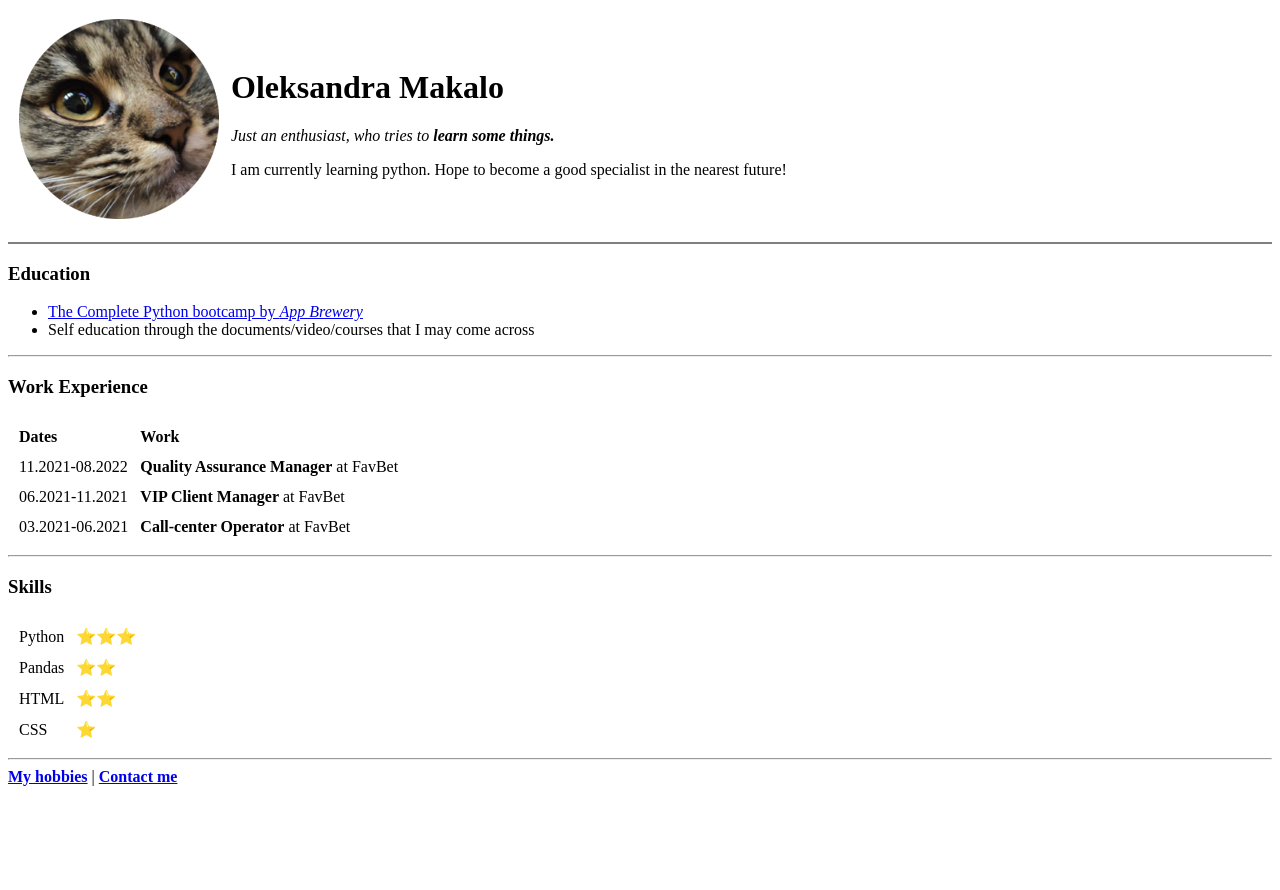
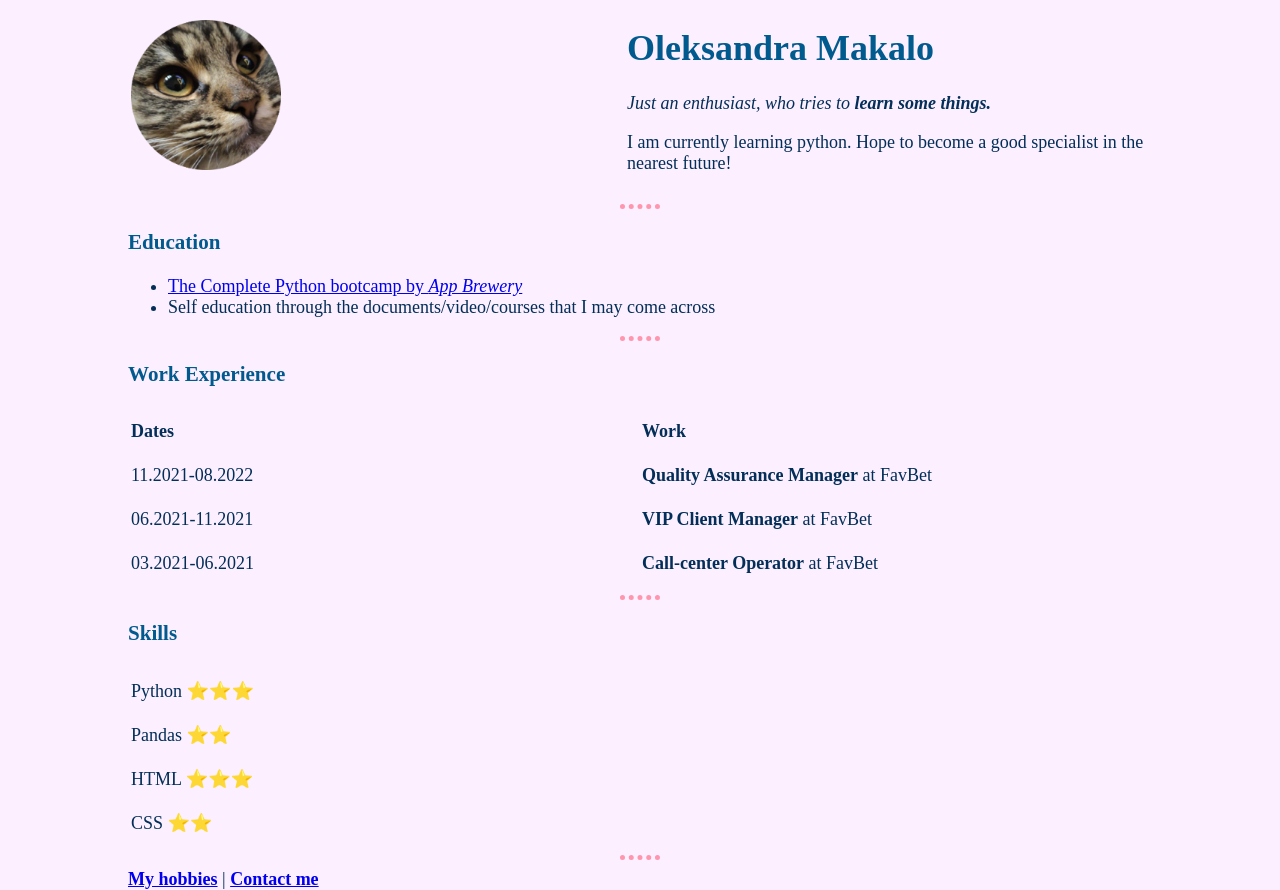
Before and after one commit to iwthu/site, a plain HTML site: page index.html in a window 1280 px wide. Before the commit the page ends 800 px from the top, so only its background shows below. Drawn offline with Linux system fonts and the light colour scheme.

Commit message:
creating and improving some css

```diff
--- /dev/null
+++ b/css/styles.css
@@ -0,0 +1,42 @@
+
+body {
+    background-color: #FCEFFF;
+    font-size: 18px;
+    margin: auto;
+    color: #022E57;
+    width: 80%;
+}
+th, td {
+    height: 40px;
+    margin: auto;
+    width: 10%;
+}
+.skills {
+    text-align: left;
+}
+.work {
+    text-align: left;
+}
+hr {
+    border-style: none;
+    border-top: 5px dotted #FF96AD;
+    width: 4%;
+}
+
+img {
+    height: 150px;
+}
+
+h1 {
+    color: #005A8D;
+}
+
+h3 {
+    color: #005A8D;
+}
+
+::selection {
+    background: #FFF5FD;
+    color: #FF96AD;
+    text-shadow: none;
+}
--- a/index.html
+++ b/index.html
@@ -6,10 +6,11 @@
     <meta name="Cool site!">
     <meta name="description" content="This is Oleksandra's personal site👌">
     <title>Oleksandra's personal site</title>
+    <link rel="stylesheet" href="css/styles.css">
   </head>
 
   <body>
-    <table cellspacing="10">
+    <table>
       <tr>
         <td><img src="me1.png" alt="My profile picture!"></td>
         <td><h1><strong>Oleksandra Makalo</strong></h1>
@@ -22,7 +23,7 @@
       </tr>
     </table>
 
-    <hr size="2" noshade>
+    <hr>
 
     <h3><strong>Education</strong></h3>
     <ul>
@@ -33,9 +34,9 @@
     <hr>
 
     <h3>Work Experience</h3>
-    <table cellspacing="10">
+    <table class="work">
       <thead>
-        <tr align="left">
+        <tr>
           <th>Dates</th>
           <th>Work</th>
         </tr>
@@ -59,22 +60,18 @@
     <hr>
 
     <h3>Skills</h3>
-    <table cellspacing="10">
+    <table class="skills">
       <tr>
-        <td>Python</td>
-        <td>⭐⭐⭐</td>
+        <td>Python ⭐⭐⭐</td>
       </tr>
       <tr>
-        <td>Pandas</td>
-        <td>⭐⭐</td>
+        <td>Pandas ⭐⭐</td>
       </tr>
       <tr>
-        <td>HTML</td>
-        <td>⭐⭐</td>
+        <td>HTML ⭐⭐⭐</td>
       </tr>
       <tr>
-        <td>CSS</td>
-        <td>⭐</td>
+        <td>CSS ⭐⭐</td>
       </tr>
     </table>
 
```
Also changed, not shown: contacts.html (+1 -0 lines), hobbies.html (+1 -0 lines).
